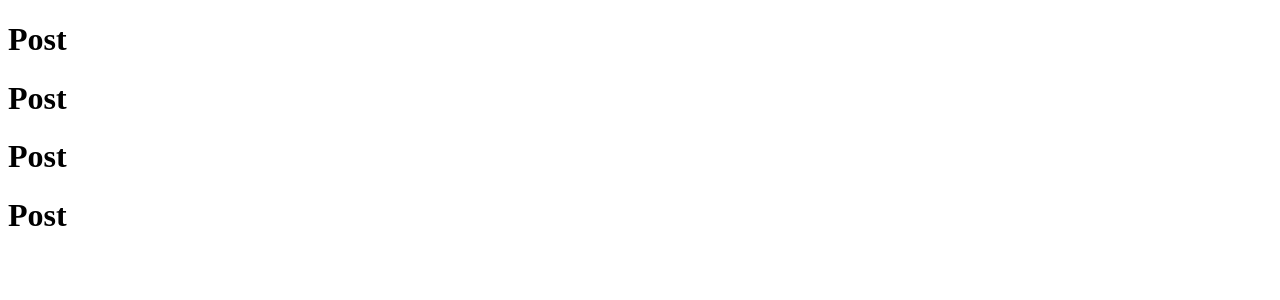
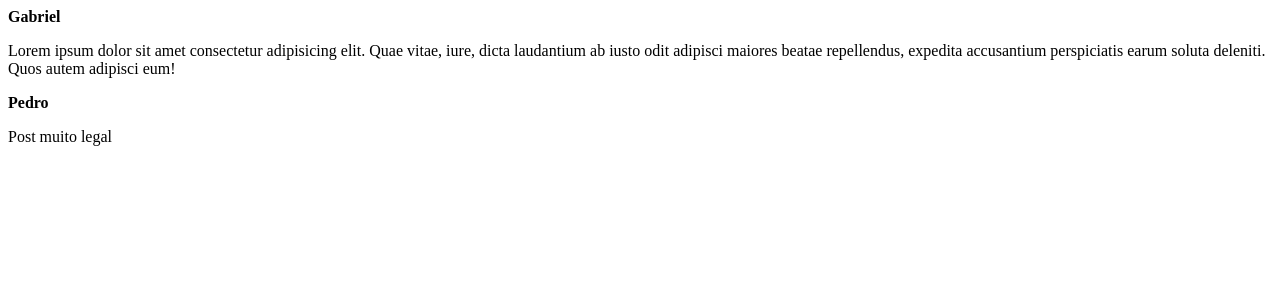
Before and after one commit to Aledev21/Feed, a React (Vite) app: page / in a window 1280 px wide. Shown: the top 300 px of the page. Built offline with nearby package versions, Linux system fonts and the light colour scheme.

Commit message:
fix content

```diff
--- a/src/App.jsx
+++ b/src/App.jsx
@@ -1,13 +1,15 @@
 import { Post } from "./Post"
-
 export function App() {
 
   return (
             <>
-            <Post />
-            <Post />
-            <Post />
-            <Post />
+            <Post
+            author="Gabriel"
+            content="Lorem ipsum dolor sit amet consectetur adipisicing elit. Quae vitae, iure, dicta laudantium ab iusto odit adipisci maiores beatae repellendus, expedita accusantium perspiciatis earum soluta deleniti. Quos autem adipisci eum!"
+            />
+            <Post  author="Pedro"
+            content="Post muito legal"/>
+
 
             </>
   )
--- a/src/Post.jsx
+++ b/src/Post.jsx
@@ -1,5 +1,8 @@
-export function Post() {
+export function Post(props) {
   return (
-    <h1>Post</h1>
-  )
+        <div>
+          <strong>{props.author}</strong>
+        <p>{props.content}</p>
+        </div>
+    )
 }
```
